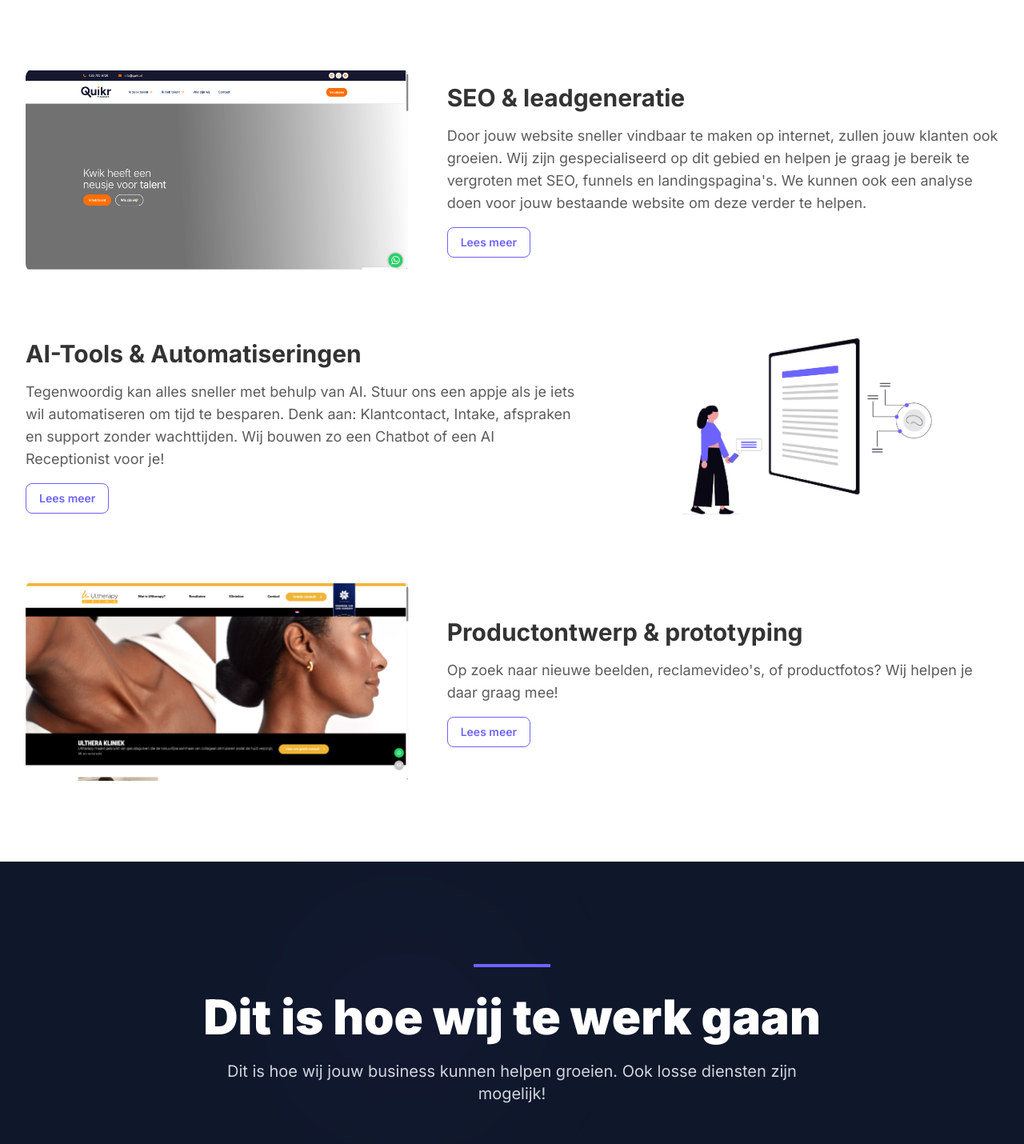
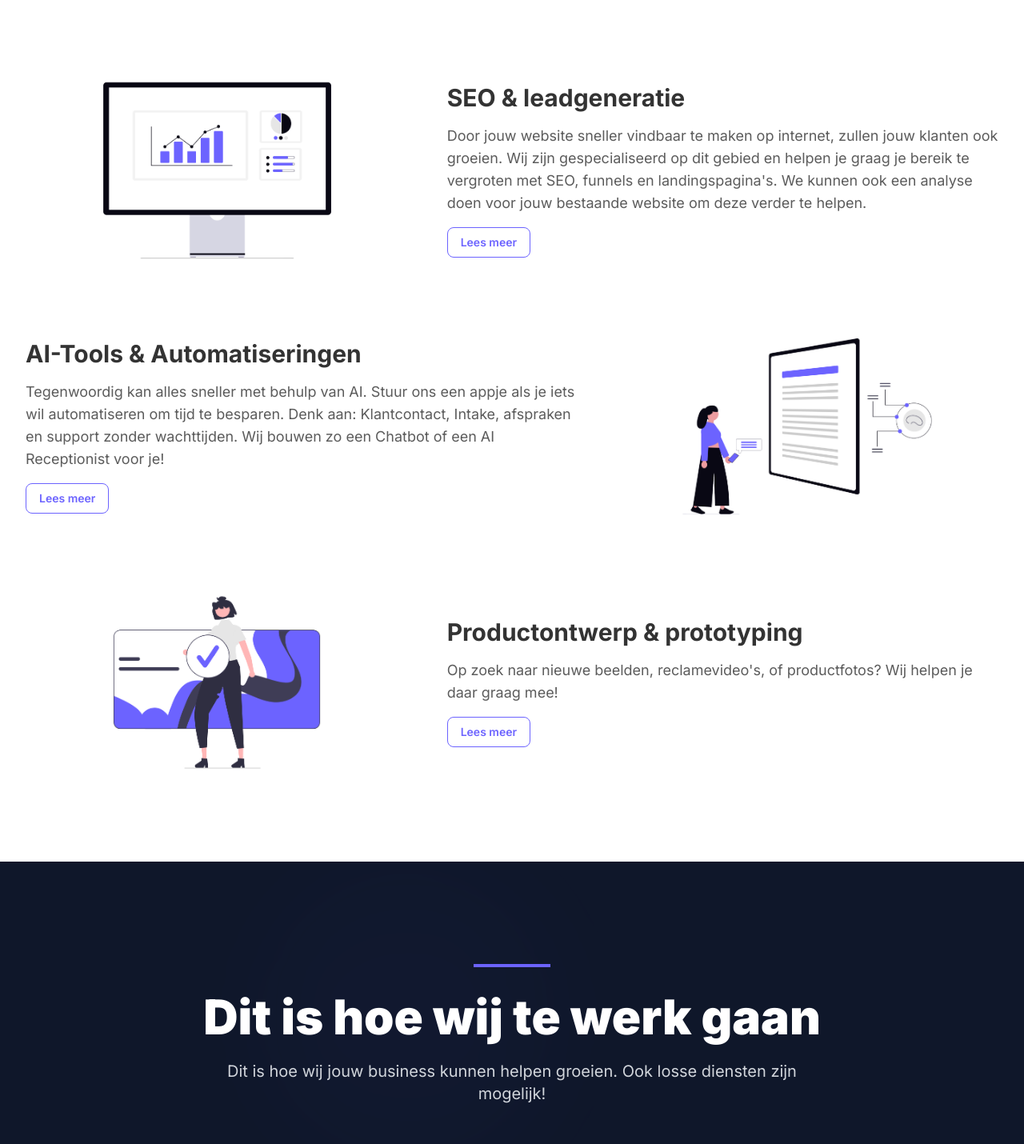
Before and after one commit to Jntvanlanschot/Portfolio-website, a Next.js app: page / in a window 1280 px wide. Shown: the part 1060-2490 px from the top of the page at 80% size. Built offline with nearby package versions, Linux system fonts and the light colour scheme.

Commit message:
Fix image paths for Quikr and Ulthera Kliniek cases

```diff
--- a/src/components/CasesGrid.tsx
+++ b/src/components/CasesGrid.tsx
@@ -69,7 +69,7 @@ const CasesGrid = () => {
                       // Quikr Talent website screenshot
                       <div className="w-full h-full relative">
                         <Image
-                          src="/images/quikr-talent.png"
+                          src="/images/Quikr.png"
                           alt="Quikr Talent Website Screenshot"
                           fill
                           className="object-cover"
@@ -81,7 +81,7 @@ const CasesGrid = () => {
                       // Ulthera Kliniek website screenshot
                       <div className="w-full h-full relative">
                         <Image
-                          src="/images/ultherakliniek.png"
+                          src="/images/Ultherakliniek.png"
                           alt="Ulthera Kliniek Website Screenshot"
                           fill
                           className="object-cover"
--- a/src/components/FeatureShowcase.tsx
+++ b/src/components/FeatureShowcase.tsx
@@ -25,8 +25,8 @@ const features: Feature[] = [
     title: 'SEO & leadgeneratie',
     description:
       'Door jouw website sneller vindbaar te maken op internet, zullen jouw klanten ook groeien. Wij zijn gespecialiseerd op dit gebied en helpen je graag je bereik te vergroten met SEO, funnels en landingspagina\'s. We kunnen ook een analyse doen voor jouw bestaande website om deze verder te helpen.',
-    imageSrc: '/images/Quikr.png',
-    imageAlt: 'Quikr website showcase',
+    imageSrc: '/images/third-pictogram.png',
+    imageAlt: 'Third pictogram',
     href: '/diensten/leadgeneratie-marketing',
   },
   {
@@ -41,8 +41,8 @@ const features: Feature[] = [
     title: 'Productontwerp & prototyping',
     description:
       'Op zoek naar nieuwe beelden, reclamevideo\'s, of productfotos? Wij helpen je daar graag mee!',
-    imageSrc: '/images/Ultherakliniek.png',
-    imageAlt: 'Ulthera Kliniek website showcase',
+    imageSrc: '/images/fifth-pictogram.png',
+    imageAlt: 'Fifth pictogram',
     href: '/diensten/productontwerp-prototyping',
   },
 ]
```
